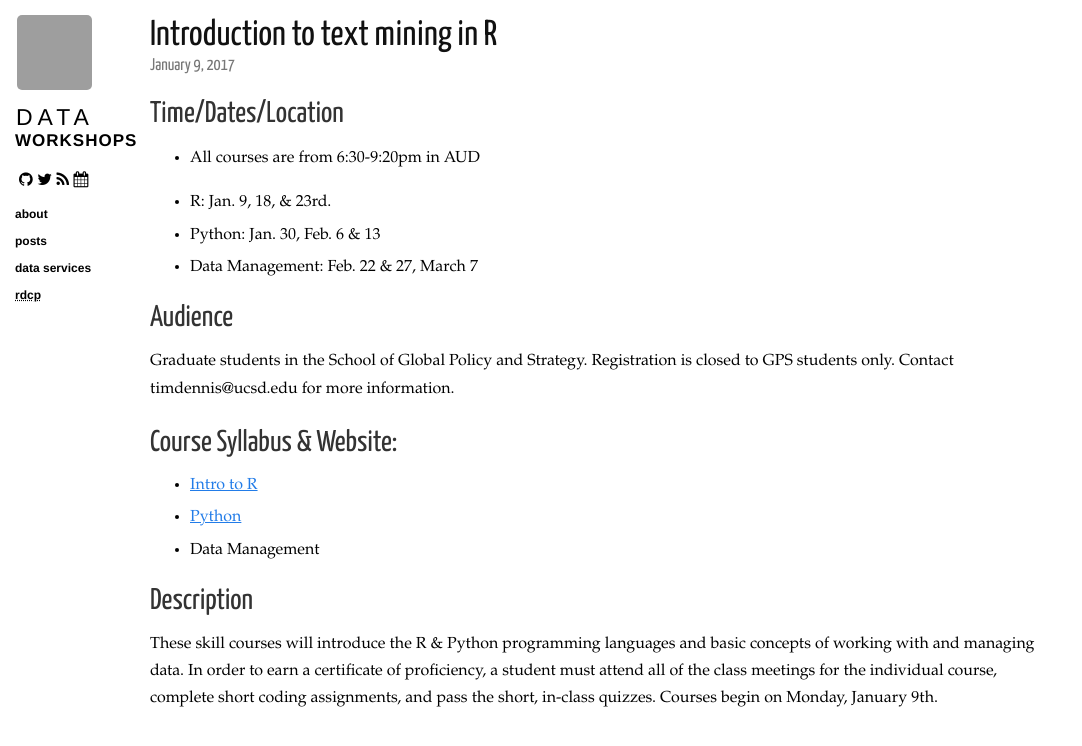
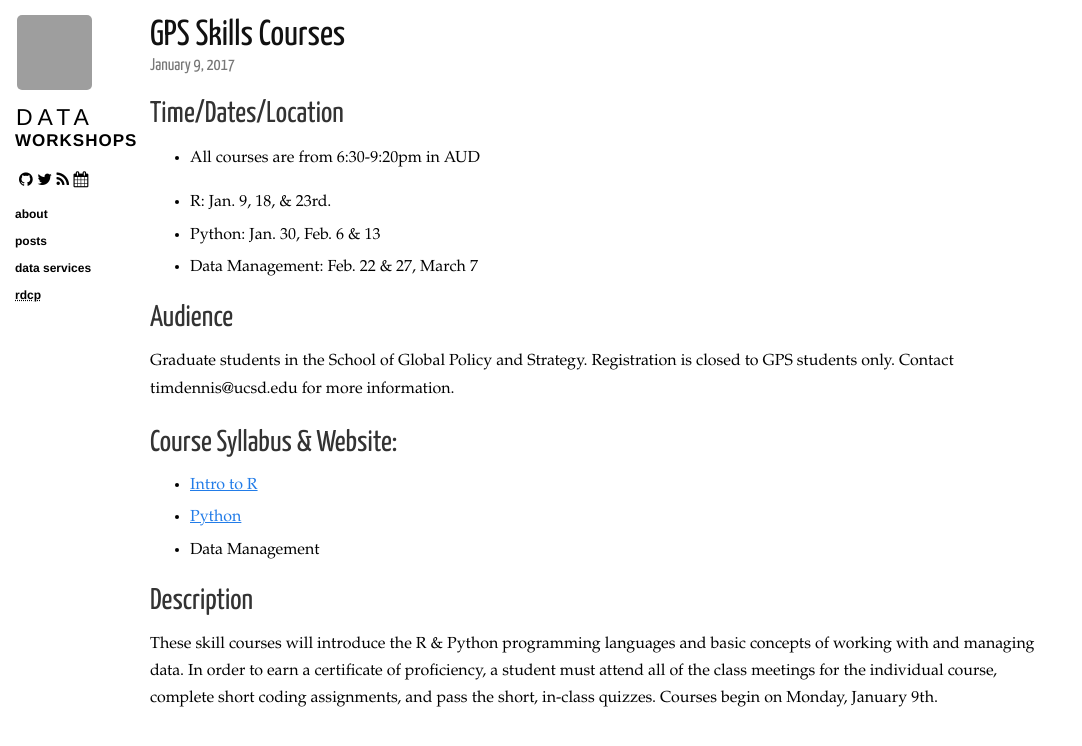
Before and after one commit to ucsdlib/workshops, a Jekyll site: the page built from _posts/2017-01-09-gps-skills-workshops.markdown, in a window 1280 px wide. Shown: the top 746 px of the page, without its empty margins (0-1082 px from the left). Built offline with Jekyll 4.4.1, drawn with Linux system fonts in a browser that asks for light colours; nearby versions of some CDN libraries; grey boxes are pictures that could not be loaded.

Commit message:
updating title

```diff
--- a/_posts/2017-01-09-gps-skills-workshops.markdown
+++ b/_posts/2017-01-09-gps-skills-workshops.markdown
@@ -1,6 +1,6 @@
 ---
 layout: post
-title: Introduction to text mining in R
+title: GPS Skills Courses
 category: posts r python opensci
 ---
 
```
